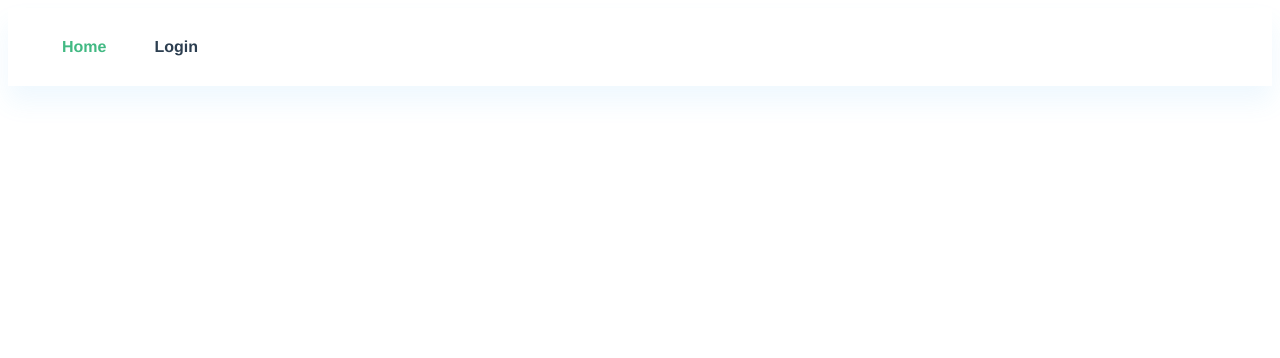
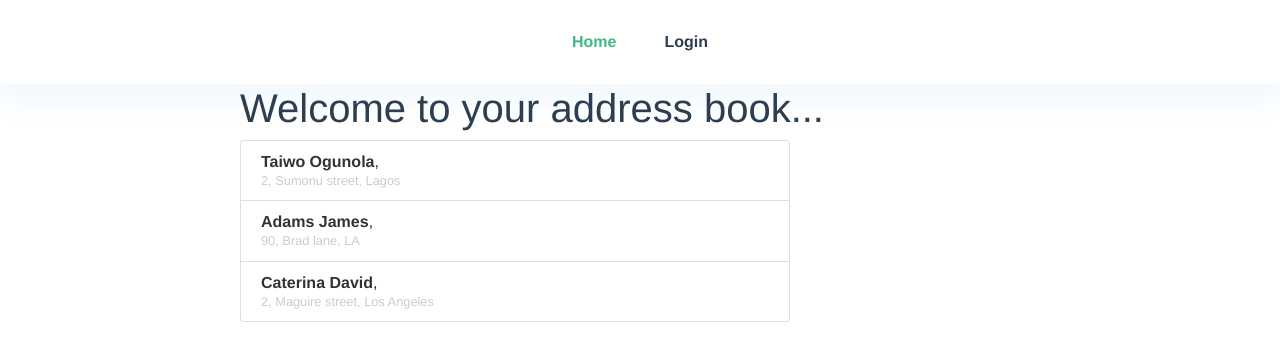
Before and after one commit to unicdeve/vue-address-book, a Vue app: page / in a window 1280 px wide. Shown: the top 358 px of the page. Built offline with nearby package versions, Linux system fonts and the light colour scheme.

Commit message:
AddressList component

```diff
--- a/src/App.vue
+++ b/src/App.vue
@@ -1,7 +1,9 @@
 <template>
   <div id="app">
     <Header />
-    <router-view />
+    <div class="router-view-container">
+      <router-view />
+    </div>
   </div>
 </template>
 
@@ -21,5 +23,15 @@ export default {
   -webkit-font-smoothing: antialiased;
   -moz-osx-font-smoothing: grayscale;
   color: #2c3e50;
+
+  .router-view-container {
+    display: flex;
+    flex-direction: column;
+    margin: 0 15rem;
+
+    @media only screen and (max-width: 800px) {
+      margin: 0 1rem;
+    }
+  }
 }
 </style>
--- /dev/null
+++ b/src/components/AddressList.vue
@@ -0,0 +1,59 @@
+<template>
+  <div id="address-container">
+    <b-list-group v-if="addressBook">
+      <b-list-group-item v-for="(item, i) in addressBook" :key="`${i}`">
+        <span class="name">{{ item.name }}</span
+        >, <span class="number">{{ item.number }}</span> <br />
+        <span class="address">{{ item.address }}</span>
+      </b-list-group-item>
+    </b-list-group>
+  </div>
+</template>
+
+<script>
+import { mapState } from "vuex";
+
+export default {
+  name: "AddressList",
+  computed: {
+    ...mapState(["addressBook"])
+  }
+};
+</script>
+
+<style lang="scss">
+#address-container {
+  width: 80%;
+  max-width: 550px;
+
+  .list-group {
+    color: #333;
+    line-height: 1.1;
+
+    .list-group-item {
+      .name,
+      .number {
+        font-weight: 800;
+      }
+
+      .number {
+        font-size: 90%;
+      }
+
+      .address {
+        font-size: 80%;
+        color: #ccc;
+      }
+
+      &:hover {
+        background: #f5f5f5;
+      }
+    }
+  }
+  @media only screen and (max-width: 800px) {
+    h1 {
+      font-size: 1.5rem;
+    }
+  }
+}
+</style>
--- a/src/components/Header.vue
+++ b/src/components/Header.vue
@@ -1,7 +1,9 @@
 <template>
   <div id="nav">
-    <router-link to="/">Home</router-link>
-    <router-link to="/login">Login</router-link>
+    <div class="nav-container">
+      <router-link to="/">Home</router-link>
+      <router-link to="/login">Login</router-link>
+    </div>
   </div>
 </template>
 
@@ -9,6 +11,12 @@
 #nav {
   padding: 30px;
   box-shadow: 0px 16px 24px #50b0f117;
+  margin: 0 auto;
+
+  .nav-container {
+    display: flex;
+    justify-content: center;
+  }
 
   a {
     font-weight: bold;
@@ -16,6 +24,10 @@
     text-decoration: none;
     margin: 0 1.5rem;
 
+    @media only screen and (max-width: 800px) {
+      margin: 0 0.5rem;
+    }
+
     &.router-link-exact-active {
       color: #42b983;
     }
--- /dev/null
+++ b/src/data/address-book.js
@@ -0,0 +1,17 @@
+export default [
+  {
+    name: "Taiwo Ogunola",
+    phoneNumber: "+2348031869447",
+    address: "2, Sumonu street, Lagos"
+  },
+  {
+    name: "Adams James",
+    phoneNumber: "+13480897778",
+    address: "90, Brad lane, LA"
+  },
+  {
+    name: "Caterina David",
+    phoneNumber: "+118031869447",
+    address: "2, Maguire street, Los Angeles"
+  }
+];
--- /dev/null
+++ b/src/data/users.js
@@ -0,0 +1,4 @@
+export default [
+  { username: "uniqueomokenny", password: "qwerty123" },
+  { username: "james123", password: "qwerty123" }
+];
--- a/src/router/index.js
+++ b/src/router/index.js
@@ -1,10 +1,8 @@
 import Vue from "vue";
 import VueRouter from "vue-router";
-import { BootstrapVue } from "bootstrap-vue";
 
 import Home from "../views/Home.vue";
 
-Vue.use(BootstrapVue);
 Vue.use(VueRouter);
 
 const routes = [
--- a/src/store/state.js
+++ b/src/store/state.js
@@ -1 +1,5 @@
-export default {};
+import addressBook from "../data/address-book";
+
+export default {
+  addressBook
+};
--- a/src/views/Home.vue
+++ b/src/views/Home.vue
@@ -1,12 +1,46 @@
 <template>
-  <div class="home"></div>
+  <div id="home-container">
+    <h1>Welcome to your address book...</h1>
+
+    <AddressList />
+  </div>
 </template>
 
 <script>
-// @ is an alias to /src
+import AddressList from "@/components/AddressList.vue";
 
 export default {
   name: "Home",
-  components: {}
+  components: {
+    AddressList
+  }
 };
 </script>
+
+<style lang="scss">
+#home-container {
+  .list-group {
+    color: #333;
+    line-height: 1.1;
+
+    .name,
+    .number {
+      font-weight: 800;
+    }
+
+    .number {
+      font-size: 90%;
+    }
+
+    .address {
+      font-size: 80%;
+      color: #ccc;
+    }
+  }
+  @media only screen and (max-width: 800px) {
+    h1 {
+      font-size: 1.5rem;
+    }
+  }
+}
+</style>
```
Also changed, not shown: src/main.js (+13 -6 lines).
